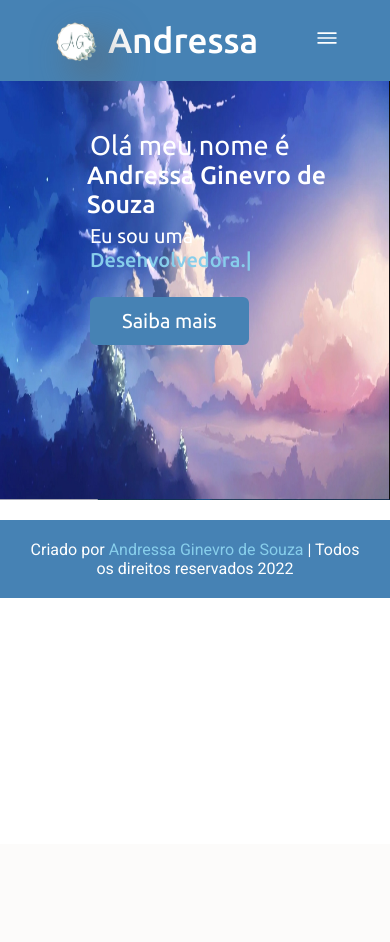
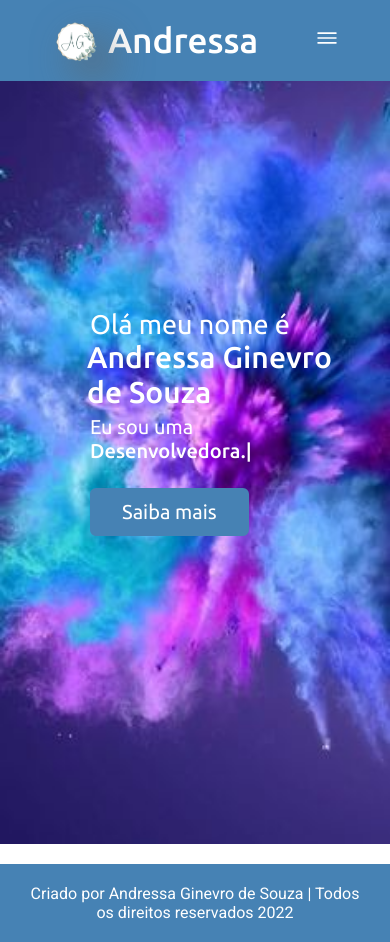
Before and after one commit to Andressafatec/Portf-lio---Andressa, a Flask app: page / in a window 390 px wide. Before the commit the page ends 598 px from the top, so only its background shows below. Run offline with Flask 2, Linux system fonts and the light colour scheme.

Commit message:
arrumei algumas coisas

```diff
--- a/src/static/style.css
+++ b/src/static/style.css
@@ -120,7 +120,7 @@ html {
 }
 
 .home .home-content .text-3 span {
-    color: #87CEEB;
+    color: #fff;
     font-weight: 500;
 }
 
@@ -395,7 +395,7 @@ footer {
 }
 
 footer span a {
-    color: #87CEEB;
+    color: #fff;
     text-decoration: none;
 }
 
@@ -505,12 +505,16 @@ footer span a:hover {
 
 @media (max-width: 500px) {
     .home {
-        display: Block;
+        display: flex;
+        background: url(IMGS/fundo2.jpg) no-repeat center;
         background-size: 100% 100%;
-        height: auto;
+        height: 100vh;
+        color: #fff;
+        min-height: 500px;
+        font-family: 'Ubuntu', sans-serif;
     }
     .home .home-content .text-2 {
-        font-size: 25px;
+        font-size: 30px;
     }
     .home .home-content .text-3 {
         font-size: 20px;
```
Also changed, not shown: requirements.txt (renamed from src/requirements.txt), src/static/IMGS/fundo2.jpg (added).
